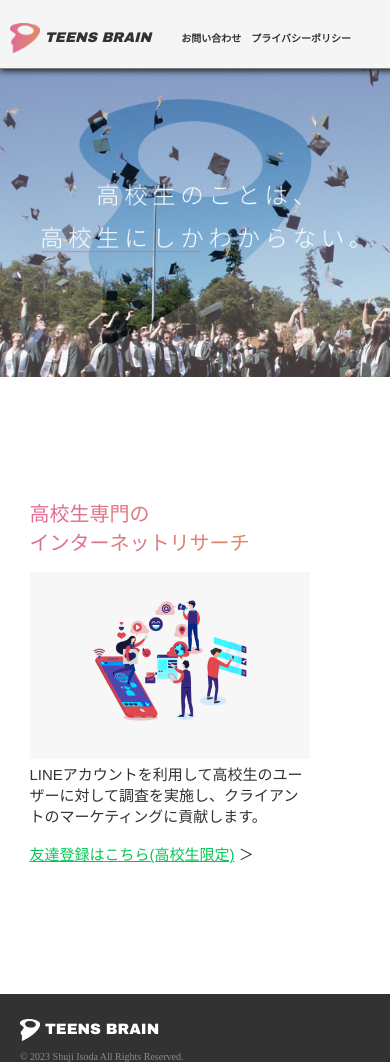
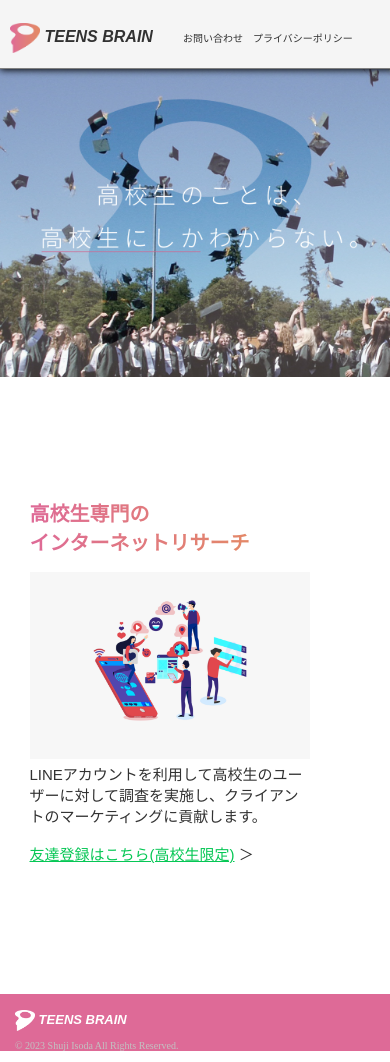
Before and after one commit to TEENS-BRAIN/TEENS-BRAIN.github.io, a plain HTML site: page index.html in a window 390 px wide. Drawn offline with Linux system fonts and the light colour scheme.

Commit message:
Update style.css

```diff
--- a/style.css
+++ b/style.css
@@ -17,10 +17,10 @@ header {
     z-index: 90000;
 }
 footer {
-    background-color: rgb(50, 50, 50);
+    background-color: #DE6A97;
 
-    padding-top: 15px;
-    padding-left: 50px;
+    padding-top: 10px;
+    padding-left: 30px;
     bottom: 0;
 
 }
@@ -79,13 +79,17 @@ h2 {
     margin-right: auto;
 }
 .logo {
-    font-family: 'Arial Black';
+    font-family: acumin-pro-wide, sans-serif;
+    font-weight: 800;
+    font-style: italic;
     font-size: 40px;
     float: left;
     color: rgb(50, 50, 50);
 }
 .logo-w {
-    font-family: 'Arial Black';
+    font-family: acumin-pro-wide, sans-serif;
+    font-weight: 800;
+    font-style: italic;
     font-size: 23px;
     float: left;
     color: white;
@@ -94,10 +98,11 @@ h2 {
     display:flex;
 }
 .menu-text {
-    font-family: 'メイリオ';
+    font-family: source-han-sans-japanese, sans-serif;
+    font-weight: 500;
+    font-style: normal;
     text-align: right;
     padding-top: 75px;
-    font-weight: bold;
     float: right;
 }
 .flex {
@@ -105,7 +110,7 @@ h2 {
 }
 .flex-w {
     display: flex;
-    align-items: center;
+    align-items: end;
 }
 .info-text {
     font-family: source-han-sans-japanese, sans-serif;
@@ -122,7 +127,7 @@ h2 {
     width: 500px;
 }
 .c {
-    color: rgb(139, 139, 139);
+    color: rgb(194, 194, 194);
 }
 .mob {
     display: none;
@@ -163,9 +168,9 @@ h2 {
         z-index: 90000;
     }
     footer {
-        background-color: rgb(50, 50, 50);
+        background-color: #DE6A97;
 
-        padding-top: 15px;
+        padding-top: 10px;
         padding-left: 20px;
         bottom: 0;
 
@@ -177,7 +182,7 @@ h2 {
     }
     h2 {
         font-family: source-han-sans-japanese, sans-serif;
-        font-weight: 500;
+        font-weight: 900;
         font-style: normal;
         font-size: 45px;
 
@@ -225,13 +230,17 @@ h2 {
         margin-right: auto;
     }
     .logo {
-        font-family: 'Arial Black';
+        font-family: acumin-pro-wide, sans-serif;
+        font-weight: 800;
+        font-style: italic;
         font-size: 30px;
         float: left;
         color: rgb(50, 50, 50);
     }
     .logo-w {
-        font-family: 'Arial Black';
+        font-family: acumin-pro-wide, sans-serif;
+        font-weight: 800;
+        font-style: italic;
         font-size: 25px;
         float: left;
         color: white;
@@ -240,11 +249,12 @@ h2 {
         display:flex;
     }*/
     .menu-text {
-        font-family: 'メイリオ';
-        font-size: 20px;
+        font-family: source-han-sans-japanese, sans-serif;
+        font-weight: 500;
+        font-style: normal;
+        font-size: 21px;
         text-align: right;
         padding-top: 30px;
-        font-weight: bold;
         float: right;
     }
     .flex {
@@ -271,7 +281,7 @@ h2 {
         width: 90%;
     }
     .c {
-        color: rgb(139, 139, 139);
+        color: rgb(194, 194, 194);
         font-size: 15px;
     }
 }
@@ -309,10 +319,10 @@ h2 {
         z-index: 90000;
     }
     footer {
-        background-color: rgb(50, 50, 50);
+        background-color: #DE6A97;
 
-        padding-top: 15px;
-        padding-left: 20px;
+        padding-top: 7px;
+        padding-left: 15px;
         bottom: 0;
 
     }
@@ -323,7 +333,7 @@ h2 {
     }
     h2 {
         font-family: source-han-sans-japanese, sans-serif;
-        font-weight: 500;
+        font-weight: 900;
         font-style: normal;
         font-size: 20px;
 
@@ -371,14 +381,18 @@ h2 {
         margin-right: auto;
     }
     .logo {
-        font-family: 'Arial Black';
-        font-size: 14px;
+        font-family: acumin-pro-wide, sans-serif;
+        font-weight: 800;
+        font-style: italic;
+        font-size: 16px;
         float: left;
         color: rgb(50, 50, 50);
     }
     .logo-w {
-        font-family: 'Arial Black';
-        font-size: 15px;
+        font-family: acumin-pro-wide, sans-serif;
+        font-weight: 800;
+        font-style: italic;
+        font-size: 13px;
         float: left;
         color: white;
     }
@@ -386,11 +400,12 @@ h2 {
         display:flex;
     }*/
     .menu-text {
-        font-family: 'メイリオ';
+        font-family: source-han-sans-japanese, sans-serif;
+        font-weight: 500;
+        font-style: normal;
         font-size: 10px;
         text-align: right;
         padding-top: 30px;
-        font-weight: bold;
         float: right;
     }
     .flex {
@@ -398,7 +413,7 @@ h2 {
     }
     .flex-w {
         display: flex;
-        align-items: center;
+        align-items: baseline;
     }
     .flex-m {
         display: flex;
@@ -406,7 +421,7 @@ h2 {
     }
     .info-text {
         font-family: source-han-sans-japanese, sans-serif;
-        font-weight: 300;
+        font-weight: 500;
         font-style: normal;
         font-size: 15px;
         border-left: none;
@@ -417,7 +432,7 @@ h2 {
         width: 80%;
     }
     .c {
-        color: rgb(139, 139, 139);
+        color: rgb(194, 194, 194);
         font-size: 10px;
     }
 }
```
